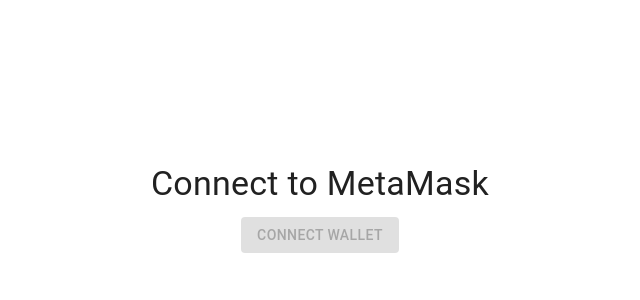
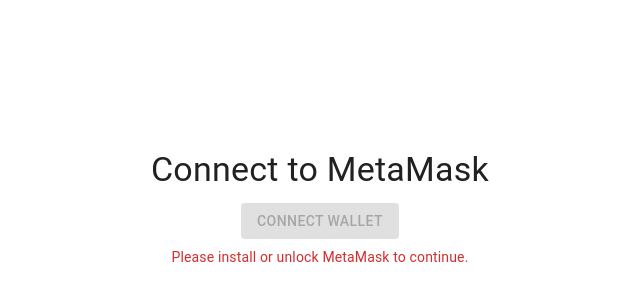
Before and after one commit to Surjendu-kar/CryptoFlip, a React (Vite) app: page / in a window 1280 px wide. Shown: the part 192-492 px from the top of the page, without its empty margins (320-960 px from the left). Built offline with nearby package versions, Linux system fonts and the light colour scheme.

Commit message:
fix the warning msg

```diff
--- a/src/components/MetaMaskConnector.tsx
+++ b/src/components/MetaMaskConnector.tsx
@@ -78,7 +78,7 @@
       >
         {isConnected ? "Disconnect Wallet" : "Connect Wallet"}
       </Button>
-      {metamaskAvailable && (
+      {!metamaskAvailable && (
         <Typography variant="body2" color="error" sx={{ mt: 1 }}>
           Please install or unlock MetaMask to continue.
         </Typography>
```
